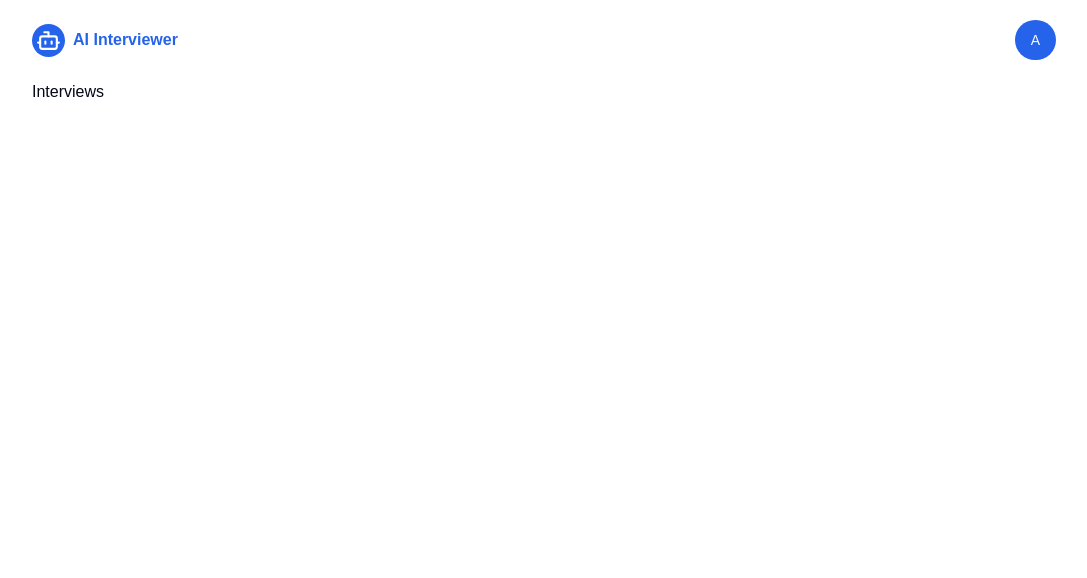
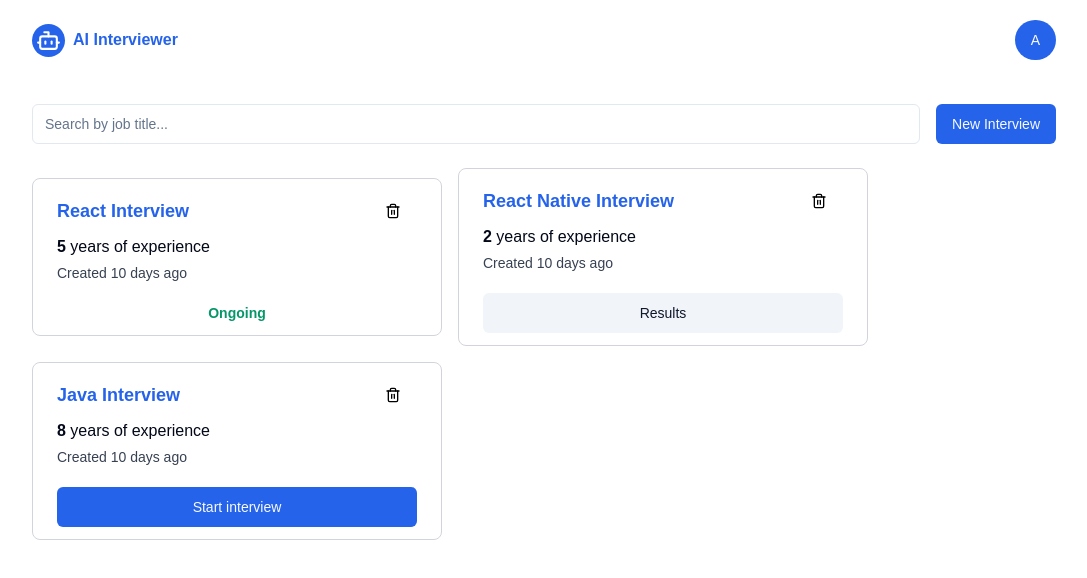
Before and after one commit to HimanshuS1nha/AI-Interviewer, a Next.js app: page /dashboard/interviews in a window 1280 px wide. Shown: the top 578 px of the page, without its empty margins (96-1183 px from the left). Built offline with nearby package versions, Linux system fonts and the light colour scheme.

Commit message:
Interviews page UI complete

```diff
--- a/src/app/dashboard/interviews/page.tsx
+++ b/src/app/dashboard/interviews/page.tsx
@@ -1,7 +1,41 @@
-import React from "react";
+import { Input } from "@/components/ui/input";
+import { Button } from "@/components/ui/button";
+import InterviewCard from "@/components/dashboard/InterviewCard";
 
 const Interviews = () => {
-  return <div>Interviews</div>;
+  const dummyInterviews = [
+    {
+      jobTitle: "React Interview",
+      experience: 5,
+      status: "ongoing",
+    },
+    {
+      jobTitle: "React Native Interview",
+      experience: 2,
+      status: "complete",
+    },
+    {
+      jobTitle: "Java Interview",
+      experience: 8,
+      status: "not_started",
+    },
+  ];
+  return (
+    <section className="mt-6 flex flex-col gap-y-6">
+      <div className="flex gap-x-4">
+        <Input placeholder="Search by job title..." />
+        <Button>New Interview</Button>
+      </div>
+
+      <div className="flex gap-4 items-center flex-wrap">
+        {dummyInterviews.map((interview) => {
+          return (
+            <InterviewCard interview={interview} key={interview.jobTitle} />
+          );
+        })}
+      </div>
+    </section>
+  );
 };
 
 export default Interviews;
--- /dev/null
+++ b/src/components/dashboard/InterviewCard.tsx
@@ -0,0 +1,42 @@
+import { Trash2 } from "lucide-react";
+
+import { Button } from "@/components/ui/button";
+
+const InterviewCard = ({ interview }: any) => {
+  return (
+    <div className="border border-gray-300 w-[98%] sm:w-[410px] rounded-lg py-3 px-6 flex flex-col gap-y-5">
+      <div className="flex flex-col gap-y-1">
+        <div className="flex justify-between items-center">
+          <p className="text-lg font-bold text-primary">{interview.jobTitle}</p>
+          <Button
+            variant={"ghost"}
+            className="text-black hover:text-destructive delay-100 transition-all"
+          >
+            <Trash2 size={20} />
+          </Button>
+        </div>
+        <p className="text-justify font-medium">
+          <span className="font-semibold">{interview.experience}</span> years of
+          experience
+        </p>
+        <p className="text-justify text-sm text-gray-700">
+          Created 10 days ago
+        </p>
+      </div>
+
+      {interview.status === "complete" ? (
+        <Button className="w-full" variant={"secondary"}>
+          Results
+        </Button>
+      ) : interview.status === "ongoing" ? (
+        <p className="text-sm text-emerald-600 font-semibold text-center">
+          Ongoing
+        </p>
+      ) : (
+        <Button className="w-full">Start interview</Button>
+      )}
+    </div>
+  );
+};
+
+export default InterviewCard;
```
